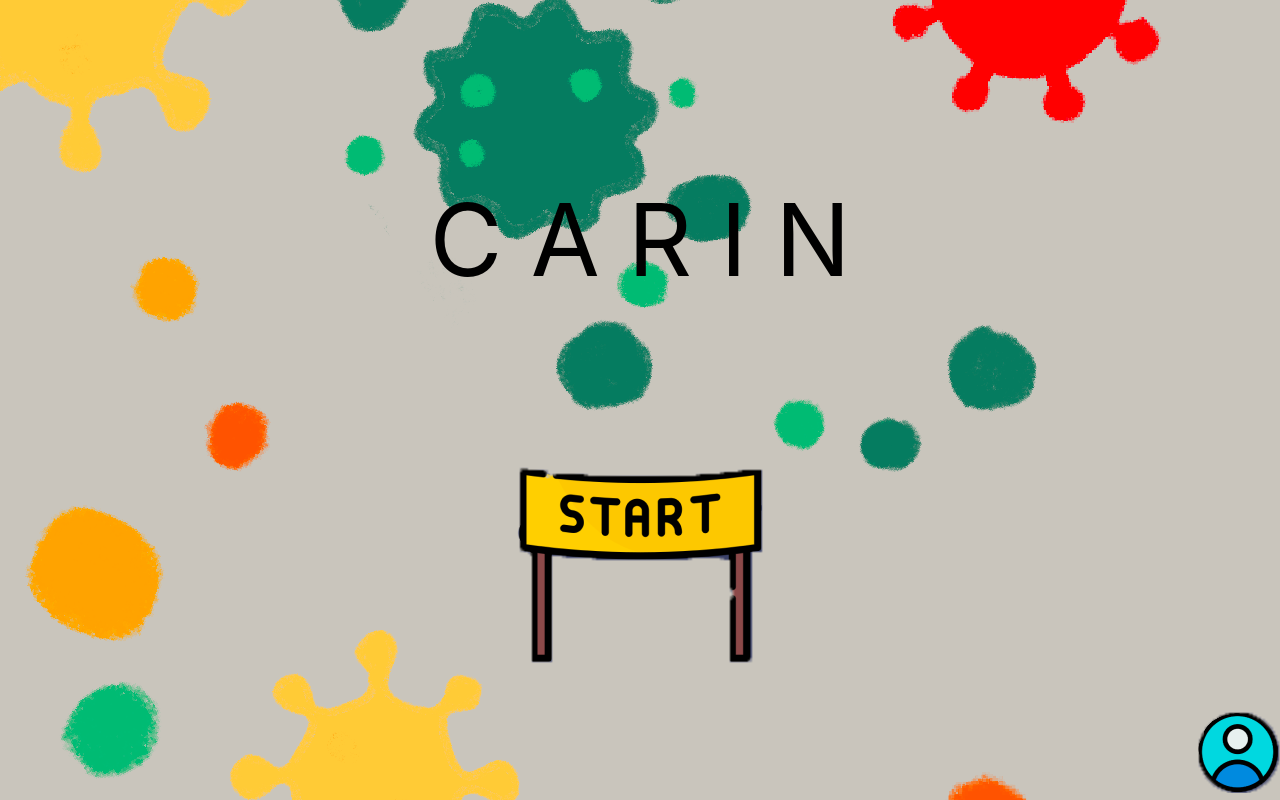
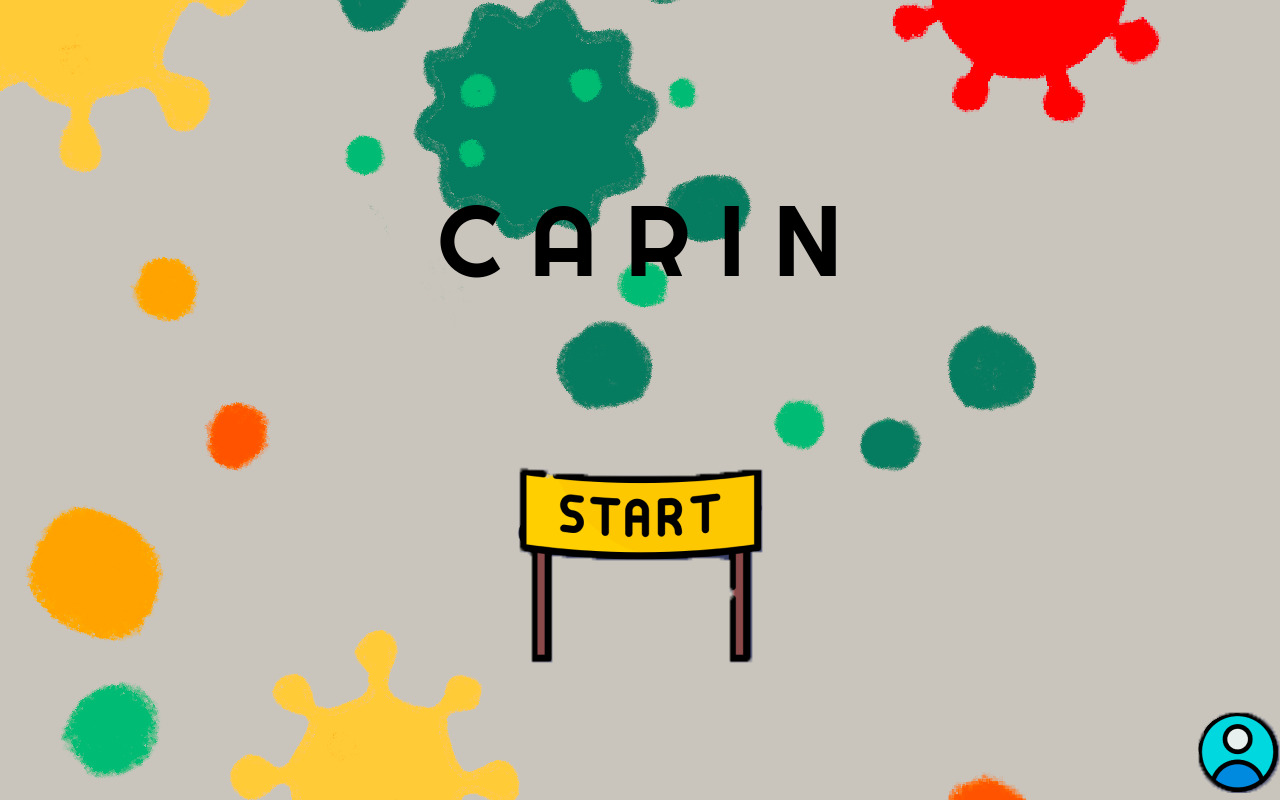
Before and after one commit to DarkflameMG/OOP-project, a React (Create React App) app in the folder frontend/carin-v2/: page / in a window 1280 px wide. Built offline with nearby package versions, Linux system fonts and the light colour scheme.

Commit message:
switch position of button

```diff
--- a/frontend/carin-v2/src/component/Mainmemu.tsx
+++ b/frontend/carin-v2/src/component/Mainmemu.tsx
@@ -13,7 +13,7 @@ const Mainmenu = () =>{
     return(
         <div>
             <div className='m-auto max-w-4xl '>
-                <div className='flex justify-center py-20 name-game'>
+                <div className='flex justify-center py-20 name-game font-Righteous'>
                     {/* <img src={logo}></img> */}
                     <p>C A R I N</p>
 
```
